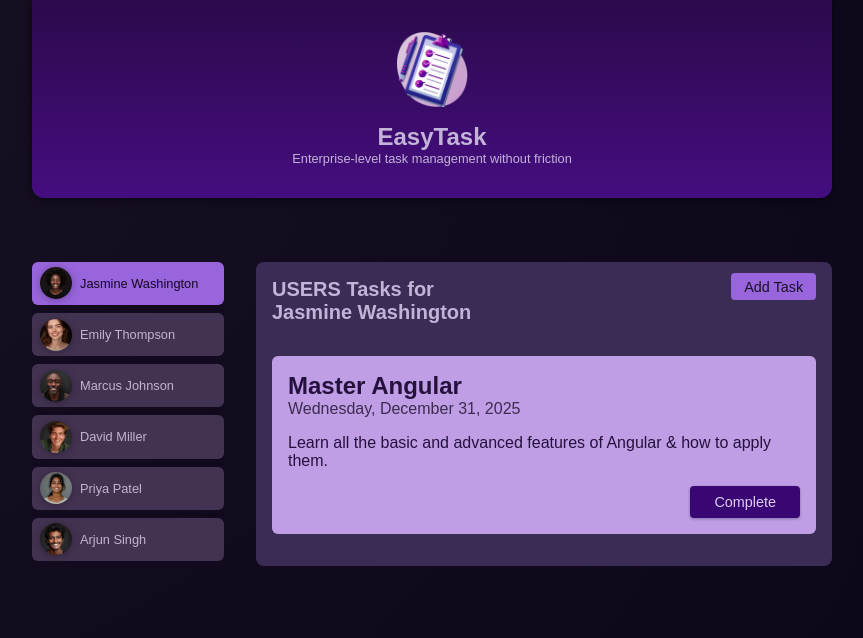
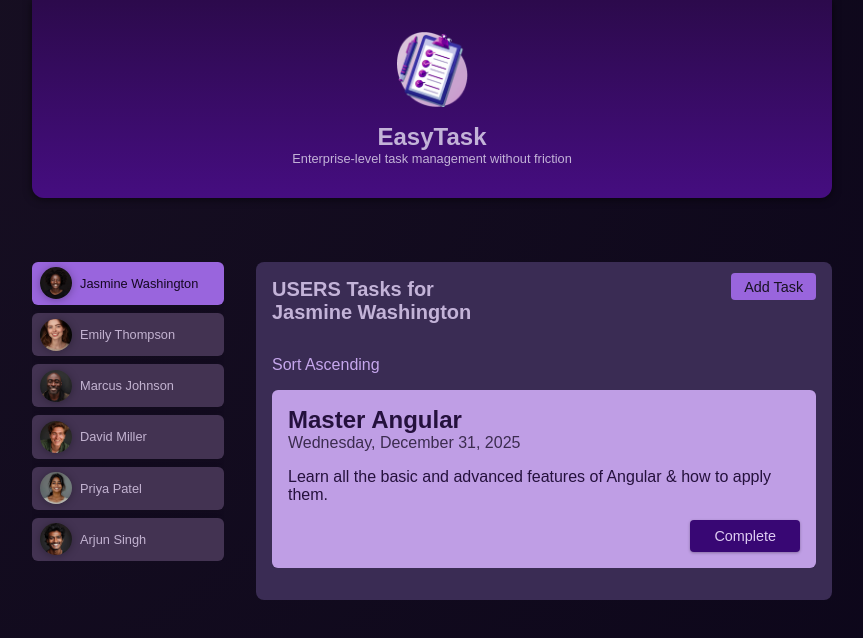
Before and after one commit to lenariem/advanced-todo-app-angular17, an Angular app: page /users/u1/tasks in a window 1280 px wide. Shown: the top 638 px of the page, without its empty margins (208-1071 px from the left). Built offline with nearby package versions, Linux system fonts and the light colour scheme.

Commit message:
sorting using query parameteres

```diff
--- a/src/app/tasks/tasks.component.css
+++ b/src/app/tasks/tasks.component.css
@@ -1,3 +1,13 @@
+a {
+  text-decoration: none;
+  color: #c6a7ed;
+}
+
+a:hover,
+a:active {
+  color: #845fb0;
+}
+
 ul {
   list-style: none;
   margin: 1rem 0;
--- a/src/app/tasks/tasks.component.html
+++ b/src/app/tasks/tasks.component.html
@@ -1,9 +1,15 @@
+<p>
+  <a routerLink="./" [queryParams]="{order: order === 'asc' ? 'desc' : 'asc'}">
+    Sort {{order === 'asc' ? 'Descending' : 'Ascending'}}</a>
+</p>
+
+
 <ul>
   @for (task of userTasks(); track task.id) {
-    <li>
-      <app-task [task]="task" />
-    </li>
+  <li>
+    <app-task [task]="task" />
+  </li>
   } @empty {
-    <p>There are no tasks yet. Start adding some!</p>
+  <p>There are no tasks yet. Start adding some!</p>
   }
 </ul>
--- a/src/app/tasks/tasks.component.ts
+++ b/src/app/tasks/tasks.component.ts
@@ -1,21 +1,36 @@
-import { Component, computed, inject, input } from '@angular/core';
+import { Component, computed, DestroyRef, inject, input } from '@angular/core';
+import { ActivatedRoute, RouterLink } from '@angular/router';
 
 import { TaskComponent } from './task/task.component';
-import { Task } from './task/task.model';
 import { TasksService } from './tasks.service';
+import { Action } from 'rxjs/internal/scheduler/Action';
 
 @Component({
   selector: 'app-tasks',
   standalone: true,
   templateUrl: './tasks.component.html',
   styleUrl: './tasks.component.css',
-  imports: [TaskComponent],
+  imports: [TaskComponent, RouterLink],
 })
 export class TasksComponent {
   userId = input.required<string>();
+  //order = input<'asc' |'desc'>();
+  order?: 'asc' | 'desc';
+
   private tasksService = inject(TasksService);
 
   userTasks = computed(() =>
     this.tasksService.allTasks().filter((task) => task.userId === this.userId())
   );
+
+  private activatedRoute = inject(ActivatedRoute);
+  private destroyRef = inject(DestroyRef);
+
+  ngOnInit(): void {
+    const subscription = this.activatedRoute.queryParams.subscribe({
+      next: (params) => (this.order = params['order']),
+    });
+
+    this.destroyRef.onDestroy(() => subscription.unsubscribe());
+  }
 }
```
Also changed, not shown: src/app/app.routes.ts (+4 -19 lines), src/app/users/users.routes.ts (added, +20 -0 lines).
